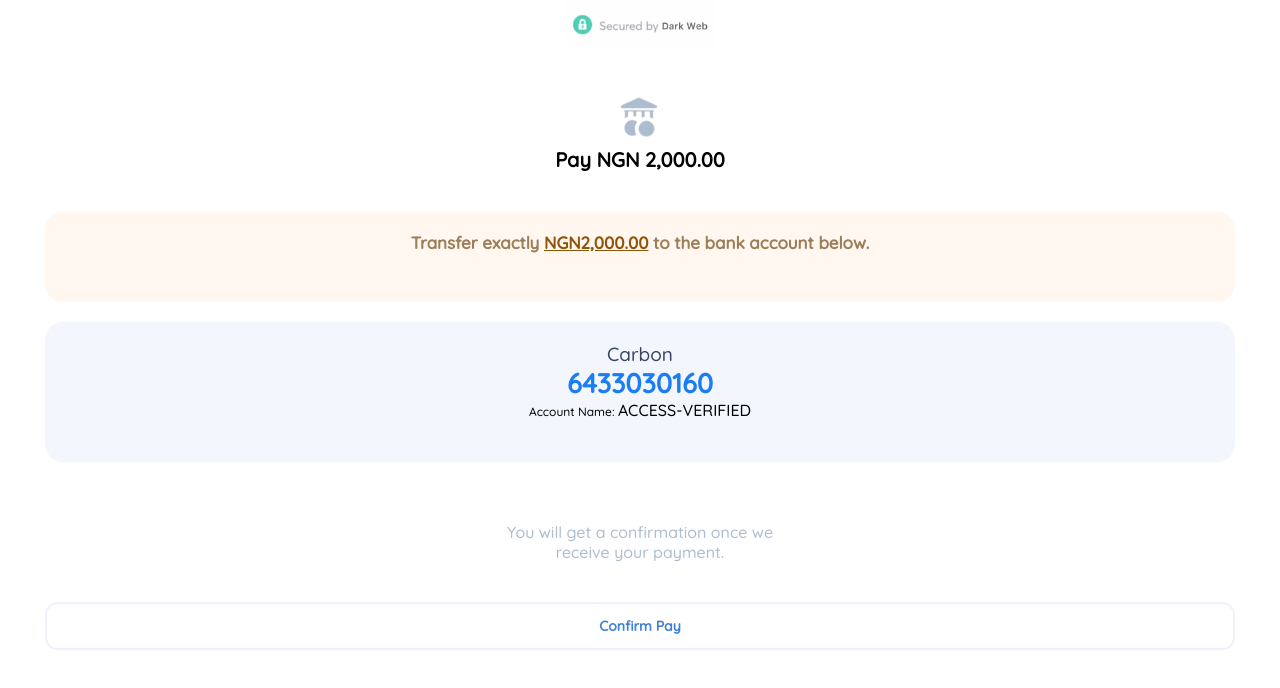
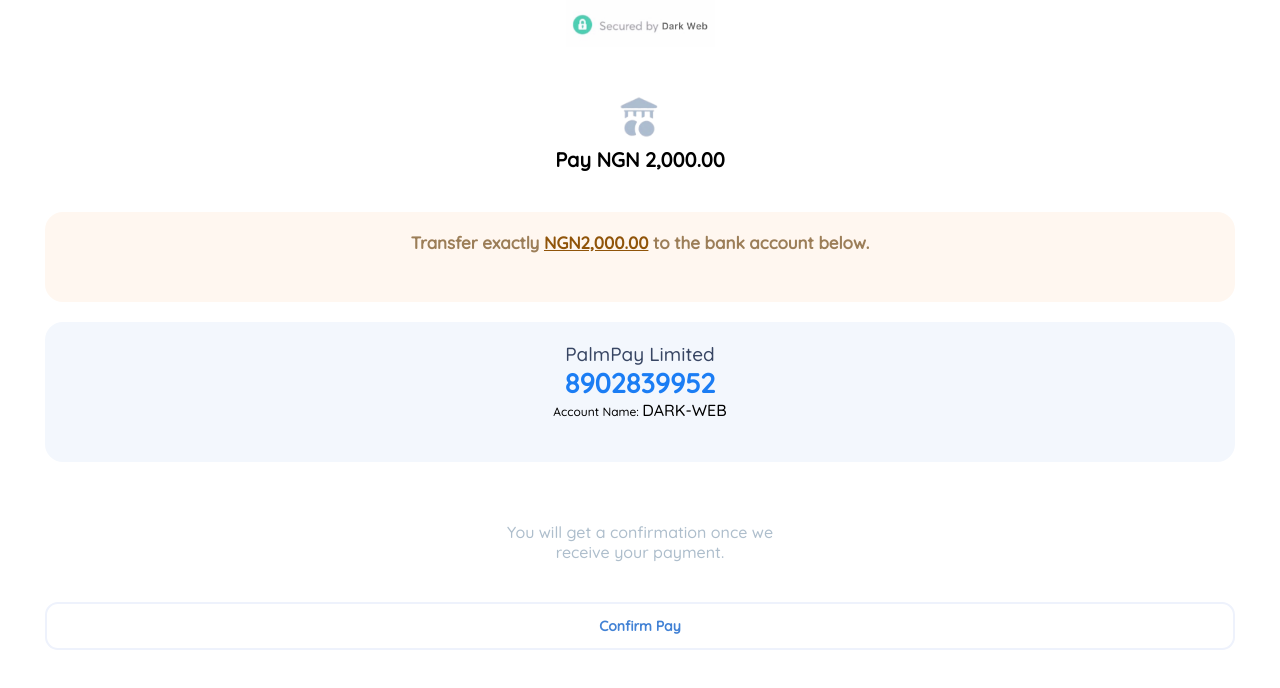
Before and after one commit to darkxzi/yzebank, a plain HTML site: page pay.html in a window 1280 px wide. Drawn offline with Linux system fonts and the light colour scheme.

Commit message:
pay.html

```diff
--- a/pay.html
+++ b/pay.html
@@ -65,11 +65,12 @@ button {
 <br />
 <div class="cum">
   <br />
-  <p style="color: #374563; font-size: 19px;">Carbon</p>
-  <b style="color: #1B7DF4; font-size: 27px;">6433030160</b>
-  <p style="font-size: 12px;">Account Name: <span style="font-size: 16px;">ACCESS-VERIFIED</span></p>
+  <p style="color: #374563; font-size: 19px;">PalmPay Limited</p>
+  <b style="color: #1B7DF4; font-size: 27px;">8902839952</b>
+  <p style="font-size: 12px;">Account Name: <span style="font-size: 16px;">DARK-WEB</span></p>
 
 </div>
+
 <br />
 <br />
 <br />
```
